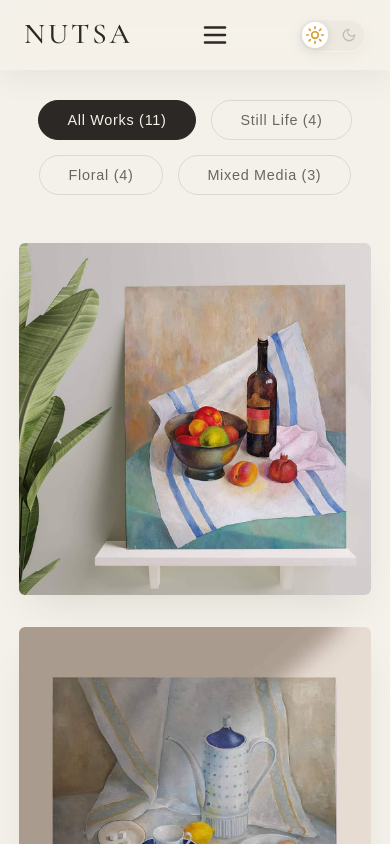
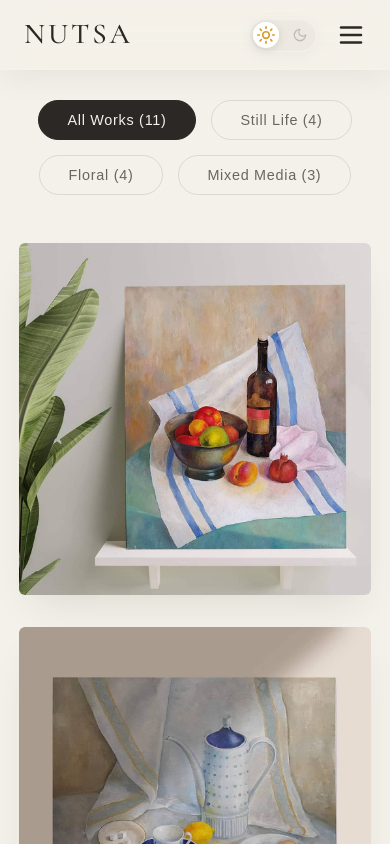
Before and after one commit to nutsa-dev/Painting-s-Portfolio, a React (Vite) app: page / in a window 390 px wide. Shown: the top 844 px of the page. Built offline with nearby package versions, Linux system fonts and the light colour scheme; the HTML template or start-up script is replaced by a standard one.

Commit message:
Fix responsive horizontal scroll and layout mobile navbar

```diff
--- a/src/components/Navbar.jsx
+++ b/src/components/Navbar.jsx
@@ -33,14 +33,7 @@ export default function Navbar({ isDarkMode, setIsDarkMode, onOpenAdmin }) {
         Nutsa
       </a>
 
-      <button
-        className="mobile-toggle"
-        onClick={() => setMobileOpen(!mobileOpen)}
-        aria-label="Toggle Navigation"
-        aria-expanded={mobileOpen}
-      >
-        {mobileOpen ? <X size={30} /> : <Menu size={30} />}
-      </button>
+
 
       {/* Modern UI/UX: Redundant 'Home' link removed since brand logo serves as Home */}
       <ul className={`nav-links ${mobileOpen ? 'open' : ''}`}>
@@ -58,6 +51,7 @@ export default function Navbar({ isDarkMode, setIsDarkMode, onOpenAdmin }) {
         </li>
       </ul>
 
+      <div className="nav-controls">
         <div className="nav-actions">
           <button
             className={`dual-theme-switch ${isDarkMode ? 'dark' : 'light'}`}
@@ -74,6 +68,16 @@ export default function Navbar({ isDarkMode, setIsDarkMode, onOpenAdmin }) {
             <span className="switch-slider-knob" />
           </button>
         </div>
+
+        <button
+          className="mobile-toggle"
+          onClick={() => setMobileOpen(!mobileOpen)}
+          aria-label="Toggle Navigation"
+          aria-expanded={mobileOpen}
+        >
+          {mobileOpen ? <X size={30} /> : <Menu size={30} />}
+        </button>
+      </div>
     </nav>
   );
 }
--- a/src/styles/main.scss
+++ b/src/styles/main.scss
@@ -160,6 +160,12 @@ h1, h2, h3, h4, h5, h6 {
         }
       }
     }
+  }
+
+  .nav-controls {
+    display: flex;
+    align-items: center;
+    gap: 1.2rem;
   }
 
   .nav-actions {
@@ -326,7 +332,7 @@ h1, h2, h3, h4, h5, h6 {
    ========================================================================== */
 .photorealistic-hero-wall {
   position: relative;
-  width: 100vw;
+  width: 100%;
   height: 100vh;
   min-height: 100vh;
   margin: 0;
```
Lines whose indentation alone changed are shown as unchanged.
